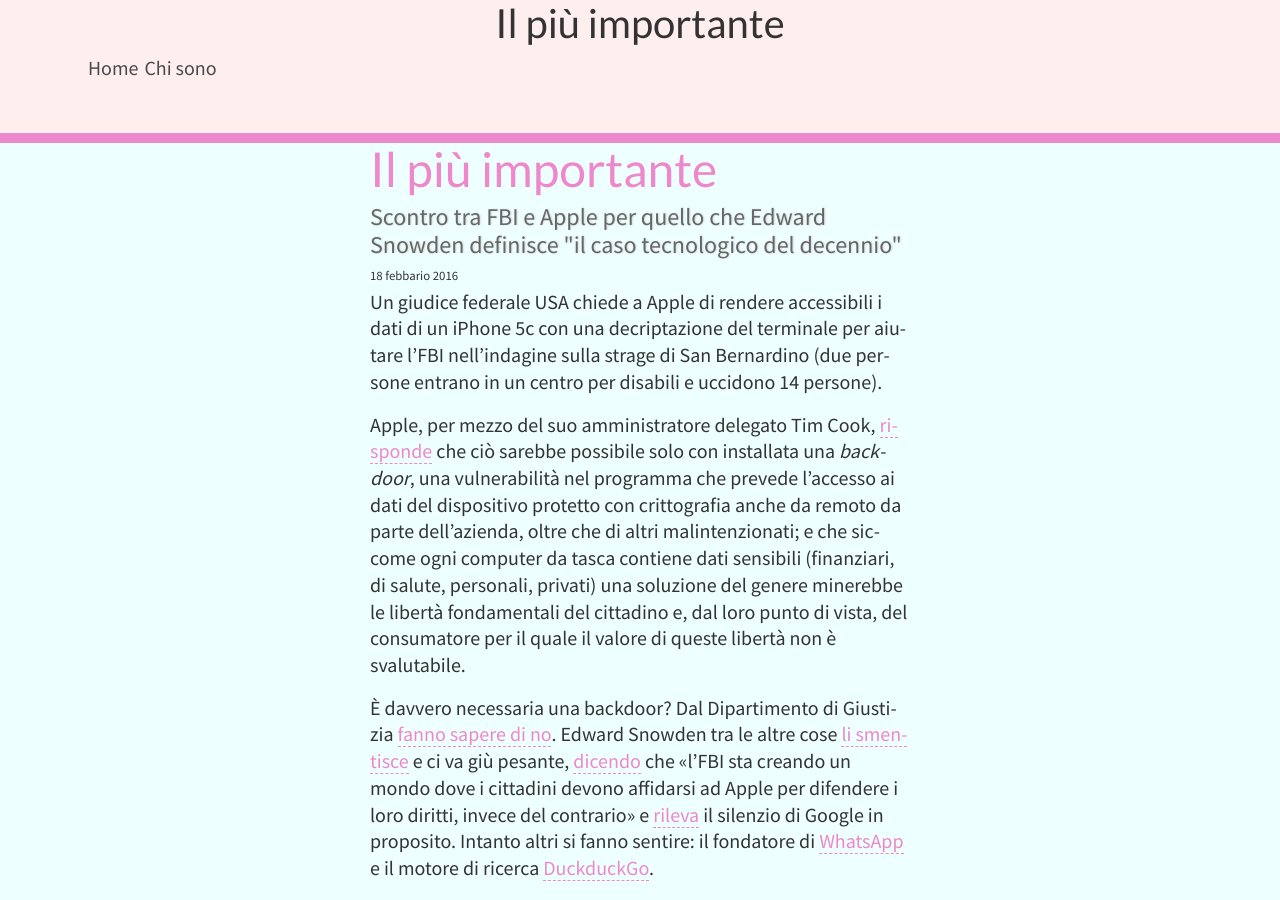
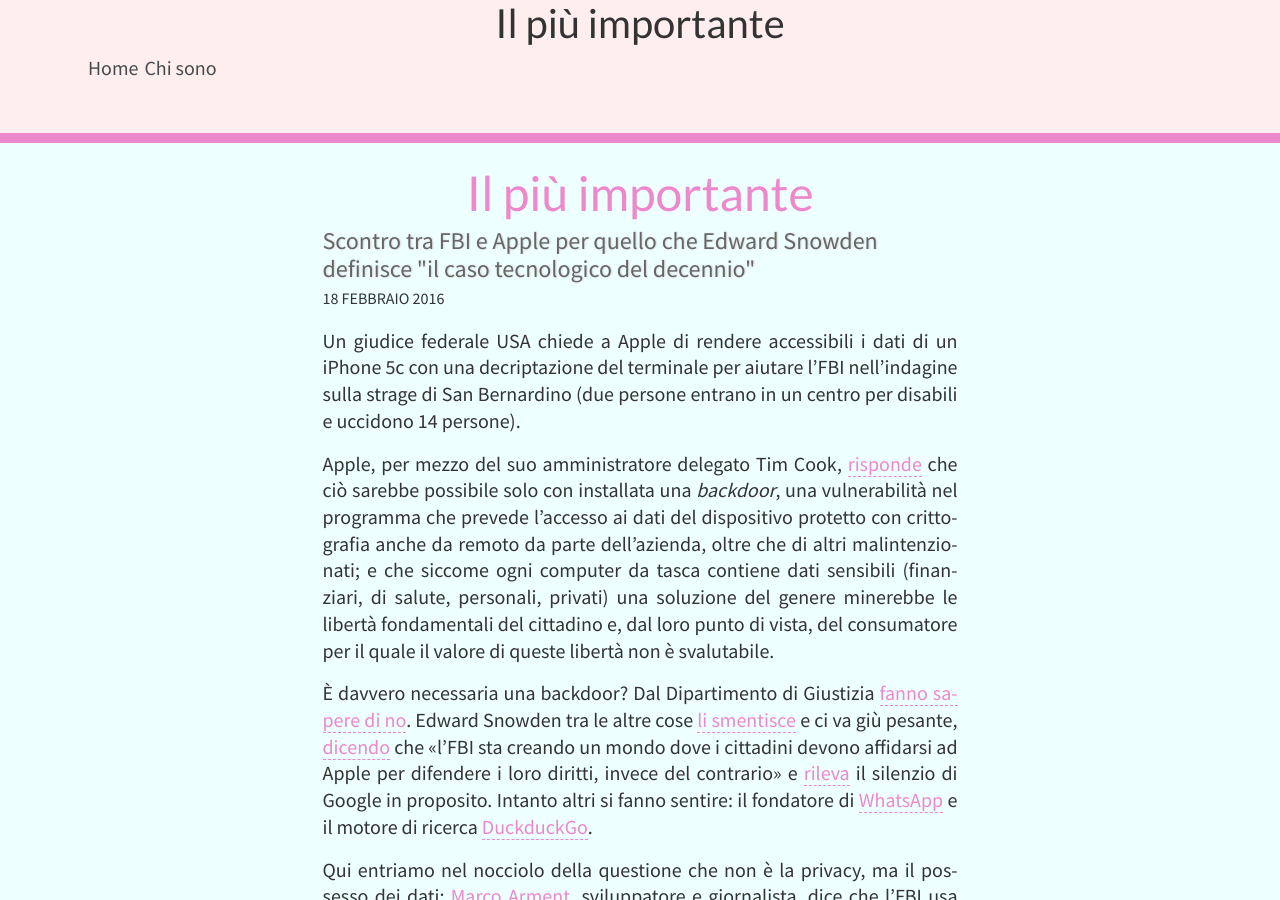
Before and after one commit to giorgiospiga/blogbrt, a Jekyll site: the page built from _posts/2016-02-18-Il-più-importante.md, in a window 1280 px wide and 900 px high. Built offline with Jekyll 4.4.1, drawn with Linux system fonts in a browser that asks for light colours; nearby versions of some CDN libraries; some web fonts are replaced.

Commit message:
reorganized post layout
more clear and flexible

```diff
--- a/_layouts/post.html
+++ b/_layouts/post.html
@@ -2,21 +2,32 @@
 layout: default
 ---
 <section class="bg-eff">
-  <div class="container">
-    <div class="row">
-      <div class="col-xs-0 col-sm-1 col-md-2 col-lg-3">
+  <article class=" pt-4 {% if post.categories %}{{ post.categories }}{% else %}{% endif %}">
+    <header>
+      <div class="container">
+        <div class="row">
+          <div class="col">
+          </div>
+          <div class="col-xs-12">
+            <h1><a href="{{ post.url | absolute_url }}">{% if page.title %}{{ page.title }}{% elsif page.meta %}{{ page.meta }}{% elsif page.categories %}{{ page.categories }} {{ page.date | date: "%-d/%-m/%Y" }}{% endif %}</a></h1>
+          </div>
+          <div class="col">
+          </div>
+        </div>
       </div>
-      <div class="col-xs-12 col-sm-10 col-md-8 col-lg-6">
-        <article class="{% if post.categories %}{{ post.categories }}{% else %}{% endif %}">
-          <header>
-            <h1><a href="{{ post.url | absolute_url }}">{% if page.title %}{{ page.title }}{% elsif page.meta %}{{ page.meta }}{% elsif page.categories %}{{ page.categories }} {{ page.date | date: "%-d/%-m/%Y" }}{% endif %}</a></h1>
+      <div class="container">
+        <div class="row">
+          <div class="col">
+          </div>
+          <div class="col-xs-12 col-sm-10 col-md-9 col-lg-7 mb-3">
             <span class="lead">{% if page.description %}{{ page.description }}{% else %}{{ site.description }}{% endif %}</span>
-            <span class="small"><!-- Whitespace added for readability -->
+            <br/>
+            <span class="text-uppercase"><!-- Whitespace added for readability -->
       {% assign m = page.date | date: "%-m" %}
       {{ page.date | date: "%-d" }}
       {% case m %}
         {% when '1' %}gennaio
-        {% when '2' %}febbario
+        {% when '2' %}febbraio
         {% when '3' %}marzo
         {% when '4' %}aprile
         {% when '5' %}maggio
@@ -31,18 +42,29 @@ layout: default
       {{ page.date | date: "%Y" }}
       {% for category in page.categories %}
       <span> • {{ page.categories }}</span>
-{% endfor %}
+  {% endfor %}
     </span>
-          </header>
-          <section>
+          </div>
+          <div class="col">
+          </div>
+        </div>
+      </div>
+    </header>
+    <div class="container">
+      <div class="row">
+        <div class="col">
+        </div>
+        <div class="col-xs-12 col-sm-11 col-md-9 col-lg-7">
+          <section class="text-justify">
             {{content}}
           </section>
-          <footer></footer>
-        </article>
-      </div>
-      <div class="col-xs-0 col-sm-1 col-md-2 col-lg-3">
+          <footer>
+
+          </footer>
+        </div>
+        <div class="col">
+        </div>
       </div>
     </div>
-  </div>
-
+  </article>
 </section>
```
